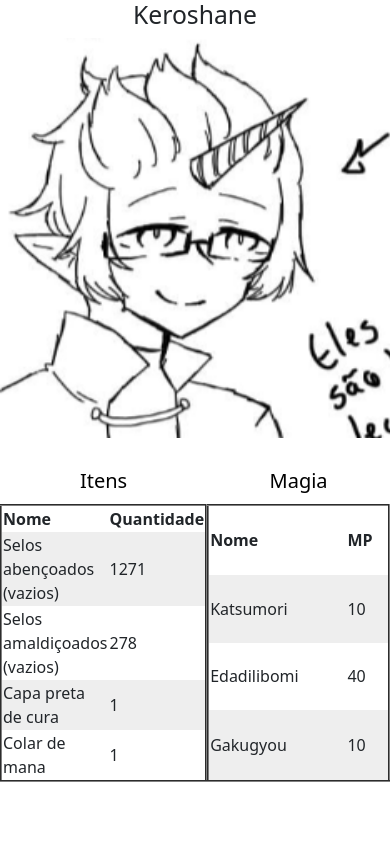
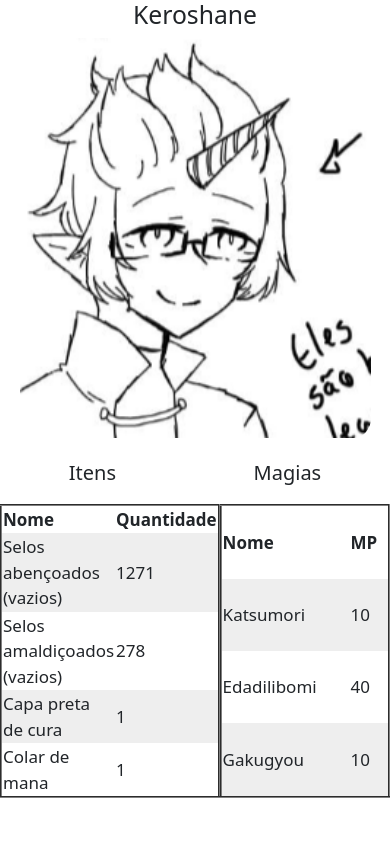
Before and after one commit to Yasushiki/RPG-item-manager, a PHP site: page / in a window 390 px wide; the page is wider, and only the part inside the window is pictured. Run offline with PHP 8.4, Linux system fonts and the light colour scheme.

Commit message:
create mobile suport

```diff
--- a/criar-item-magia.js
+++ b/criar-item-magia.js
@@ -53,14 +53,31 @@ var magias = [katsumori, edadilibomi, gakugyou];
 // CRIANDO ITENS E MAGIAS //
 var divItemMagia = document.getElementsByClassName("item-magia");
 
+var divCaptions = document.createElement("div");
+divCaptions.className = "captions";
+
+var itemP = document.createElement("p");
+itemP.innerText = "Itens";
+
+var magiaP = document.createElement("p");
+magiaP.innerText = "Magias";
+
+if(screen.width <= 450) {
+  itemP.setAttribute("onClick", "showItem()");
+  magiaP.setAttribute("onClick", "showMagia()");
+}
+
+divCaptions.appendChild(itemP);
+divCaptions.appendChild(magiaP);
+divItemMagia[0].appendChild(divCaptions);
+
+var divTables = document.createElement("div");
+divTables.className = "tables";
+
 // criando itens
 var itemTable = document.createElement("table");
 itemTable.className = "item";
 itemTable.border = "2px";
-
-var itemCaption = document.createElement("caption");
-itemCaption.innerText = "Itens";
-itemTable.appendChild(itemCaption);
 
 var itemTr = document.createElement("tr");
 
@@ -98,17 +115,13 @@ for(let i = 0; i < itens.length; i++) {
 
     num++;
 }
-divItemMagia[0].appendChild(itemTable);
+divTables.appendChild(itemTable);
 
 // criando magias
 if(magias.length > 0) {
   var magiaTable = document.createElement("table");
   magiaTable.className = "magia";
-  magiaTable.border = "2px";
-
-  var magiaCaption = document.createElement("caption");
-  magiaCaption.innerText = "Magia";
-  magiaTable.appendChild(magiaCaption);
+  magiaTable.border = "2px"
 
   var magiaTr = document.createElement("tr");
 
@@ -147,63 +160,7 @@ if(magias.length > 0) {
       num++;
   }
 
-  divItemMagia[0].appendChild(magiaTable);
+  divTables.appendChild(magiaTable);
 }
 
-
-
-/*
-<div class="item-magia">
-  <table class="item" border="2px">
-    <caption>Itens</caption>
-    <tr>
-      <th>Nome</th>
-      <th>Quantidade</th>
-    </tr>
-
-    <tr>
-      <td>Colar</td>
-      <td>1</td>
-    </tr>
-
-    <tr>
-      <td>Selos Abençoados (vazios)</td>
-      <td>1271</td>
-    </tr>
-
-    <tr>
-      <td>Selos amaldiçoados (vazios)</td>
-      <td>278</td>
-    </tr>
-
-    <tr>
-      <td>Capa preta</td>
-      <td>1</td>
-    </tr>
-
-  </table>
-
-  <table class="magia" border="2px">
-    <caption>Magias</caption>
-    <tr>
-      <th>Nome</th>
-      <th>MP</th>
-    </tr>
-
-    <tr>
-      <td>Katsumori</td>
-      <td>10</td>
-    </tr>
-
-    <tr>
-      <td>Edailibomi</td>
-      <td>40</td>
-    </tr>
-
-    <tr>
-      <td>Gakugyou</td>
-      <td>10</td>
-    </tr>
-  </table>
-</div>
-*/
+divItemMagia[0].appendChild(divTables)
--- a/custom.css
+++ b/custom.css
@@ -18,15 +18,17 @@
 }
 
 .item-magia {
-  display: flex;
   width: 100%;
 }
 
-.item-magia caption {
-  caption-side: top;
-  color: black;
-  text-align: center;
+.captions {
+  display: flex;
+  justify-content: space-around;
   font-size: 20px;
+}
+
+.tables {
+  display: flex;
 }
 
 .trImpar {
@@ -35,11 +37,13 @@
 
 .item, .magia {
   width: 100%;
+  font-size: 17px;
 }
 
 .modal-container {
   position: absolute;
   display: table;
+  z-index: 1;
   width: 100%;
   height: 100%;
   text-align: center;
@@ -54,3 +58,41 @@
   display: table-cell;
   vertical-align: middle;
 }
+
+.modal-titulo {
+  font-size: 1.7em;
+}
+
+.modal-texto {
+  font-size: 1.5em;
+}
+
+@media only screen and (max-width: 450px) {
+
+  .imagem {
+    text-align: center;
+    margin-left: auto;
+    margin-right: auto;
+    padding: 0;
+    width: 100%;
+    height: 100%;
+  }
+
+  .imagem img {
+    width: 90%;
+    margin-left: auto;
+    margin-right: auto;
+  }
+
+  .modal-container {
+      height: 100%;
+  }
+
+  .modal-titulo {
+    font-size: 1.2em;
+  }
+
+  .modal-texto {
+    font-size: 1em;
+  }
+}
--- a/index.html
+++ b/index.html
@@ -5,6 +5,7 @@
     <meta charset="utf-8">
     <title>RPG</title>
     <link rel="stylesheet" href="custom.css">
+    <meta name="viewport" content="width=device-width, initial-scale=1.0">
     <link href="https://cdn.jsdelivr.net/npm/bootstrap@5.1.3/dist/css/bootstrap.min.css" rel="stylesheet" integrity="sha384-1BmE4kWBq78iYhFldvKuhfTAU6auU8tT94WrHftjDbrCEXSU1oBoqyl2QvZ6jIW3" crossorigin="anonymous">
   </head>
 
@@ -24,6 +25,7 @@
 
     <script src="carrossel.js" charset="utf-8"></script>
     <script src="criar-item-magia.js" charset="utf-8"></script>
+    <script src="mobile.js" charset="utf-8"></script>
     <script src="modal.js" charset="utf-8"></script>
   </body>
 
--- /dev/null
+++ b/mobile.js
@@ -0,0 +1,24 @@
+if(screen.width <= 450) {
+  window.onload = showItem();
+}
+
+function showItem() {
+  var tableMagia = document.getElementsByClassName("magia")[0];
+  var tableItem = document.getElementsByClassName("item")[0];
+
+  tableMagia.style.visibility = "hidden";
+  tableItem.style.visibility = "visible";
+
+  tableItem.style.position = "absolute";
+}
+
+function showMagia() {
+  var tableItem = document.getElementsByClassName("item")[0];
+  var tableMagia = document.getElementsByClassName("magia")[0];
+
+
+    tableMagia.style.visibility = "visible";
+    tableItem.style.visibility = "hidden";
+
+  tableMagia.style.position = "absolute";
+}
--- a/modal.js
+++ b/modal.js
@@ -10,9 +10,11 @@ function createModal(tipo, index, nome, descr) {
 
   var titulo = document.createElement("h3");
   titulo.innerText = nome;
+  titulo.className = "modal-titulo"
 
   var texto = document.createElement("p");
   texto.innerText = descr;
+  texto.className = "modal-texto";
 
   modal.appendChild(titulo);
   modal.appendChild(texto);
```
